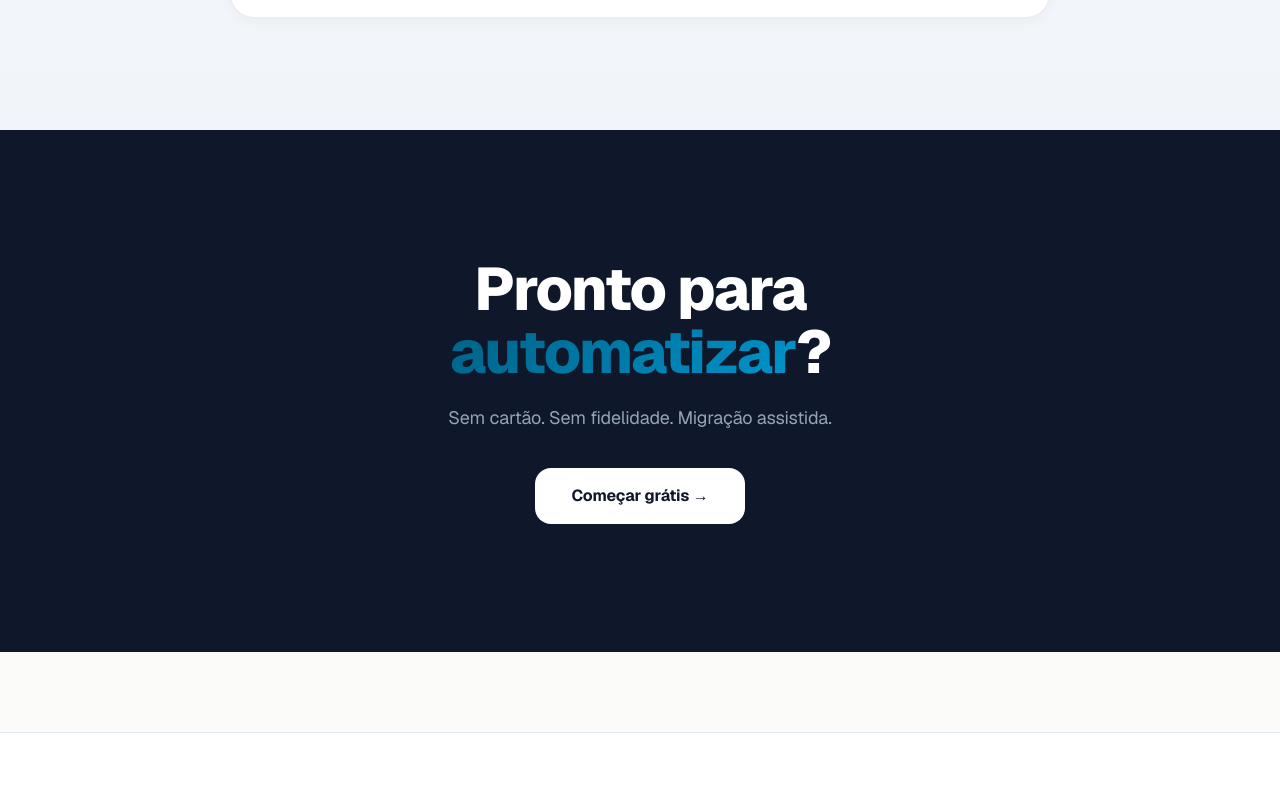
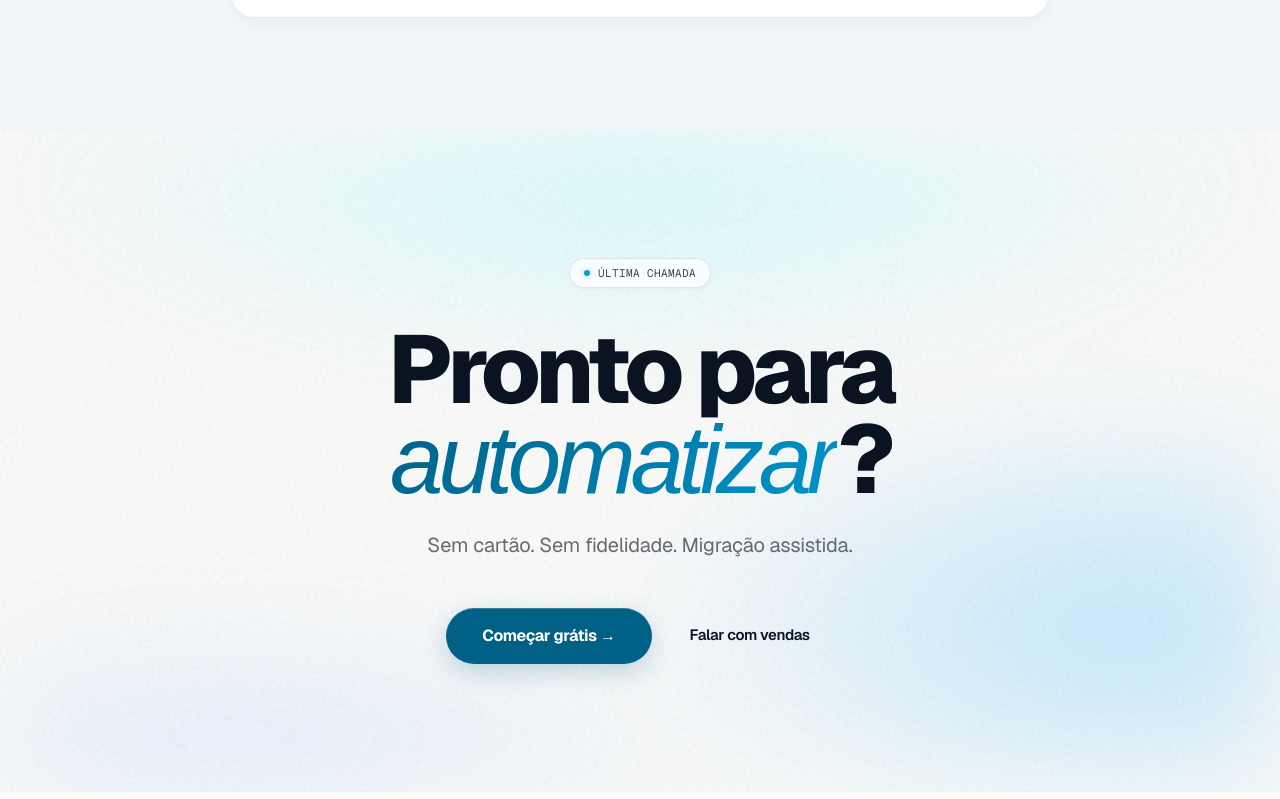
Before and after one commit to popgas/popgas-website, a Next.js app: page / in a window 1280 px wide. Shown: the part 7134-7933 px from the top of the page. Built offline with nearby package versions, Linux system fonts and the light colour scheme; no server answers; a web font is replaced by a local one.

Commit message:
feat(site): FinalCta hero-mirror — aurora pastel + headline 96px Geist 800 + Instrument Serif italic + CTA logo blue

```diff
--- a/src/components/home/FinalCta.tsx
+++ b/src/components/home/FinalCta.tsx
@@ -1,7 +1,5 @@
-// src/components/home/FinalCta.tsx
 import Link from 'next/link';
 import { Container } from '@/components/shared/Container';
-import { GradientText } from '@/components/shared/GradientText';
 import { buildSignupUrl } from '@/lib/pricing';
 
 export function FinalCta() {
@@ -12,20 +10,54 @@ export function FinalCta() {
   });
 
   return (
-    <section className="py-24 md:py-32 bg-[#0f172a] text-white text-center">
-      <Container className="max-w-3xl">
-        <h2 className="text-4xl md:text-6xl font-extrabold tracking-[-0.03em] leading-[1.05] mb-5">
-          Pronto para <GradientText>automatizar</GradientText>?
+    <section className="relative overflow-hidden py-24 md:py-32">
+      <div
+        aria-hidden
+        className="absolute inset-0 -z-10"
+        style={{
+          background: `
+            radial-gradient(ellipse 75% 55% at 18% 100%, #dbeafe 0%, transparent 55%),
+            radial-gradient(ellipse 65% 60% at 88% 75%, #bae6fd 0%, transparent 60%),
+            radial-gradient(ellipse 80% 50% at 50% 5%, #cffafe 0%, transparent 65%)
+          `,
+          opacity: 0.85,
+          filter: 'blur(48px)',
+        }}
+      />
+      <div aria-hidden className="absolute inset-0 -z-10 grain-light pointer-events-none" />
+
+      <Container className="text-center max-w-[920px]">
+        <div className="inline-flex items-center gap-2 px-3.5 py-1.5 mb-9 bg-white/70 border border-[rgba(15,19,34,0.10)] rounded-full font-mono text-[11px] uppercase tracking-[0.4px] text-[rgba(15,19,34,0.78)] backdrop-blur-md shadow-[0_1px_3px_rgba(15,19,34,0.04)]">
+          <span
+            className="w-1.5 h-1.5 rounded-full bg-[#0095cc]"
+            style={{ boxShadow: '0 0 6px rgba(0,149,204,0.4)', animation: 'pulse-cyan 2.4s ease-in-out infinite' }}
+            aria-hidden
+          />
+          Última chamada
+        </div>
+
+        <h2 className="font-display font-extrabold tracking-[-0.055em] leading-[0.94] text-[#0a1322] text-[44px] sm:text-7xl lg:text-[96px] mb-6">
+          Pronto para <em className="italic-accent">automatizar</em>?
         </h2>
-        <p className="text-base md:text-lg text-[#94a3b8] mb-9">
+
+        <p className="text-base md:text-xl text-[rgba(15,19,34,0.62)] leading-[1.5] mb-12 tracking-[-0.01em]">
           Sem cartão. Sem fidelidade. Migração assistida.
         </p>
-        <Link
-          href={ctaUrl}
-          className="inline-block px-9 py-4 bg-white text-[#0f172a] font-bold rounded-xl hover:scale-105 transition-transform"
-        >
-          Começar grátis →
-        </Link>
+
+        <div className="flex flex-col sm:flex-row gap-3.5 justify-center items-center">
+          <Link
+            href={ctaUrl}
+            className="inline-flex items-center justify-center px-9 py-4 bg-[#006085] hover:bg-[#0095cc] text-white font-bold text-base rounded-full transition-colors tracking-tight shadow-[0_8px_24px_rgba(0,96,133,0.22),inset_0_1px_0_rgba(255,255,255,0.20)]"
+          >
+            Começar grátis →
+          </Link>
+          <Link
+            href="/contato"
+            className="inline-flex items-center justify-center px-6 py-4 text-[#0a1322] hover:text-[#0a1322] font-semibold text-[15px] tracking-tight"
+          >
+            Falar com vendas
+          </Link>
+        </div>
       </Container>
     </section>
   );
```
Also changed, not shown: 1 other file (tests, documents, lock files or other folders).
